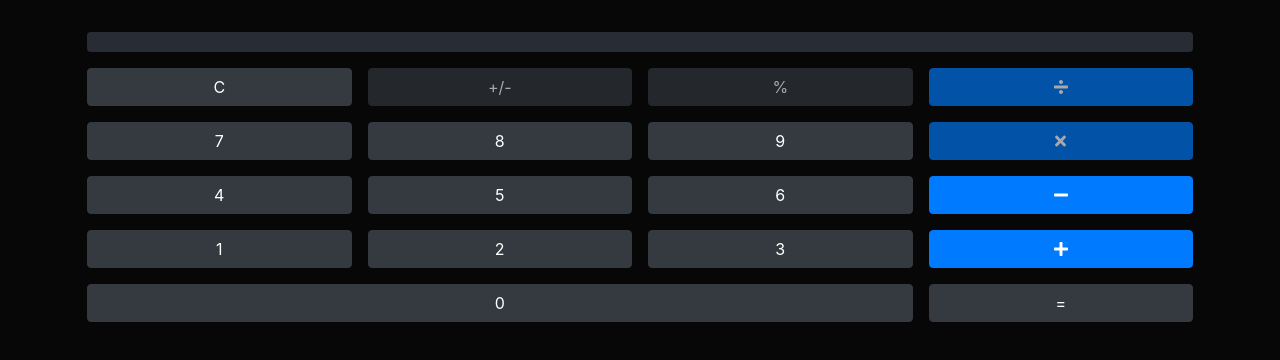
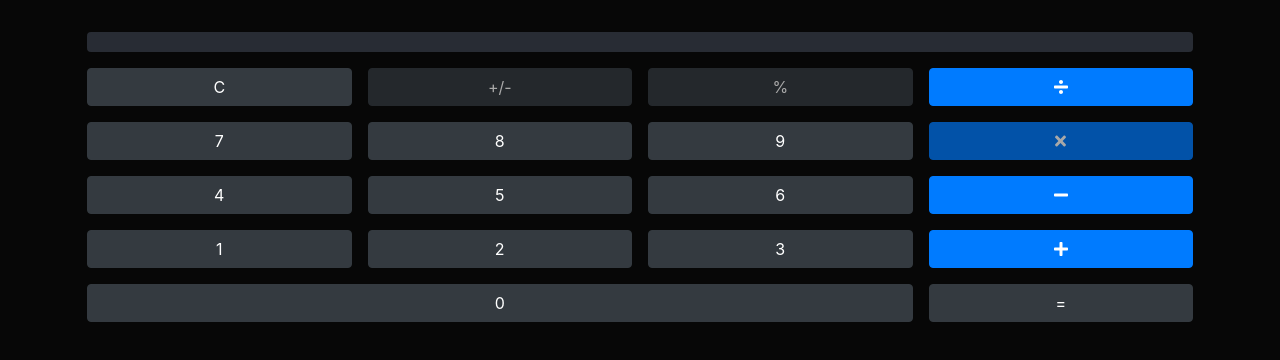
Before and after one commit to hernanBeiza/CalculadoraWebApp, a React (Create React App) app in the folder calculadora-web-app/: page / in a window 1280 px wide. Shown: the top 360 px of the page. Built offline with nearby package versions, Linux system fonts and the light colour scheme.

Commit message:
Implementación división

```diff
--- a/calculadora-web-app/src/App.js
+++ b/calculadora-web-app/src/App.js
@@ -57,6 +57,15 @@ function App(props) {
       resultadoString = "0";
       */
       break;
+      case "/":
+      if(!primerIngreso){
+        resultado /=parseInt(resultadoString);
+      } else {
+        resultado = parseInt(resultadoString);
+      }
+      resultadoString = "0";
+      break;
+
     }
     primerIngreso = false;
   }
@@ -107,7 +116,7 @@ function App(props) {
             {/*
             <Button variant="primary" block disabled><FontAwesomeIcon icon={faDivide}/></Button>
             */}
-            <Boton label="/"/>
+            <Boton funcion={ operar }label="/"/>
           </Col>
         </Row>
         <Row>
--- a/calculadora-web-app/src/boton/Boton.js
+++ b/calculadora-web-app/src/boton/Boton.js
@@ -48,6 +48,7 @@ function Boton({label,funcion}) {
 	const obtenerEstado = () => {
 		switch(label){
 			case "/":
+				return false;
 			case "%":
 			case "X":
 			case "+/-":
@@ -73,6 +74,7 @@ function Boton({label,funcion}) {
 
 			case "X":
 			case "/":
+				funcion("/");
 			case "+/-":
 			case "%":
 				console.log("Sin implementar aún");
```
